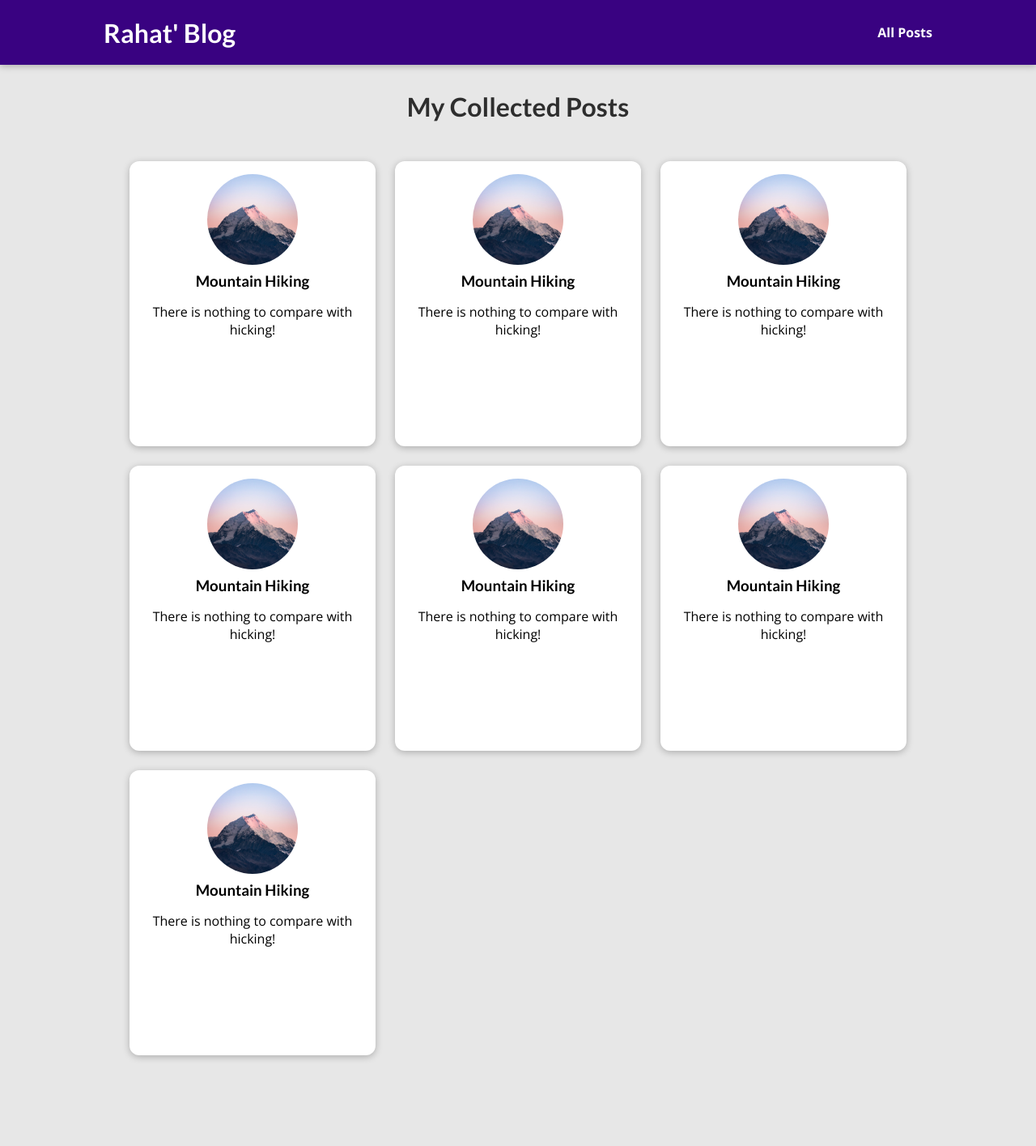
After one commit to Aminul667/my_site, a Django app: template my_site/blog/templates/blog/all-posts.html in a window 1280 px wide. The commit adds this page. Shown: the whole page at 81% size. Run offline with Django 3.2, Linux system fonts and the light colour scheme; the template is opened without the code that fills it, so the values that code supplies are empty.

Commit message:
Adding the "All Posts" Page & Style

```diff
--- /dev/null
+++ b/my_site/blog/static/blog/all-posts.css
@@ -0,0 +1,43 @@
+body {
+    background-color: #e7e7e7;
+  }
+
+  #main-navigation {
+    background-color: #390281;
+    box-shadow: 0 2px 8px rgba(0, 0, 0, 0.25);
+  }
+
+  #all-posts {
+    margin: 7rem auto;
+    width: 90%;
+    max-width: 60rem;
+  }
+
+  #all-posts h2 {
+    text-align: center;
+    font-size: 2rem;
+    color: #2e2e2e;
+    margin: 3rem 0;
+  }
+
+  ul {
+    list-style: none;
+    margin: 0;
+    padding: 0;
+    display: grid;
+    grid-template-columns: repeat(auto-fill, minmax(17rem, 1fr));
+    gap: 1.5rem;
+  }
+
+  .post img {
+    width: 7rem;
+    height: 7rem;
+  }
+
+  .post a {
+    height: 22rem;
+    transform-origin: center;
+    box-shadow: 0 2px 8px rgba(0, 0, 0, 0.25);
+    border-radius: 12px;
+    background-color: white;
+  }
--- /dev/null
+++ b/my_site/blog/static/blog/post.css
@@ -0,0 +1,43 @@
+.post {
+    display: flex;
+    flex-direction: column;
+    align-items: center;
+    text-align: center;
+  }
+
+  .post a {
+    text-decoration: none;
+    color: black;
+    transition: all 0.2s ease;
+    padding: 1rem;
+  }
+
+  .post a:hover,
+  .post a:active {
+    transform: scale(1.1);
+    background-color: #390281;
+    color: white;
+  }
+
+  .post img {
+    width: 5rem;
+    height: 5rem;
+    object-fit: cover;
+    border-radius: 50%;
+  }
+
+  .post h3 {
+    margin: 0.25rem 0;
+  }
+
+  .post time {
+    color: #666666;
+    margin: 0.25rem;
+    font-style: italic;
+    font-size: 0.85rem;
+  }
+
+  .post:hover time,
+  .post:active time {
+    color: white;
+  }
--- /dev/null
+++ b/my_site/blog/templates/blog/all-posts.html
@@ -0,0 +1,26 @@
+{% extends 'base.html' %}
+{% load static %}
+
+{% block title %}
+    All My Posts
+{% endblock %}
+
+{% block css_files %}
+    <link rel="stylesheet" href="{% static "blog/post.css" %}">
+    <link rel="stylesheet" href="{% static "blog/all-posts.css" %}">
+{% endblock %}
+
+{% block content %}
+    <section id="all-posts">
+        <h2>My Collected Posts</h2>
+        <ul>
+            {% include "blog/includes/post.html" %}
+            {% include "blog/includes/post.html" %}
+            {% include "blog/includes/post.html" %}
+            {% include "blog/includes/post.html" %}
+            {% include "blog/includes/post.html" %}
+            {% include "blog/includes/post.html" %}
+            {% include "blog/includes/post.html" %}
+        </ul>
+    </section>
+{% endblock %}
--- /dev/null
+++ b/my_site/blog/templates/blog/includes/post.html
@@ -0,0 +1,13 @@
+{% load static %}
+
+<li>
+    <article class="post">
+        <a href="">
+        <img src="{% static "blog/images/mountain.jpg" %}" alt="Mountain Hiking" />
+        <div class="post__content">
+            <h3>Mountain Hiking</h3>
+            <p>There is nothing to compare with hicking!</p>
+        </div>
+        </a>
+    </article>
+</li>
--- a/my_site/blog/views.py
+++ b/my_site/blog/views.py
@@ -8,7 +8,7 @@ def starting_page(request):
 
 
 def posts(request):
-    pass
+    return render(request, "blog/all-posts.html")
 
 
 def post_detail(request):
--- a/my_site/templates/base.html
+++ b/my_site/templates/base.html
@@ -11,6 +11,15 @@
     {% block css_files %}{% endblock %}
 </head>
 <body>
-    {% block content %}{% endblock %}
+    <header id="main-navigation">
+        <h1><a href="">Rahat' Blog</a></h1>
+        <nav>
+            <a href="">All Posts</a>
+        </nav>
+    </header>
+
+    {% block content %}
+
+    {% endblock %}
 </body>
 </html>
```
Also changed, not shown: my_site/blog/templates/blog/index.html (+2 -18 lines).
